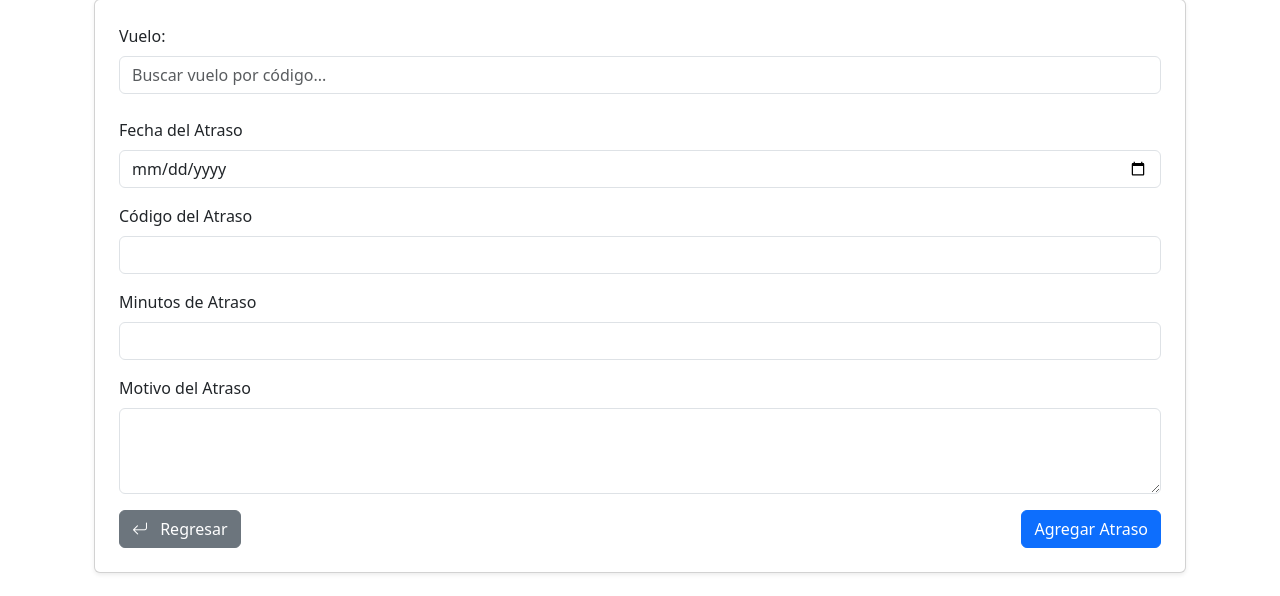
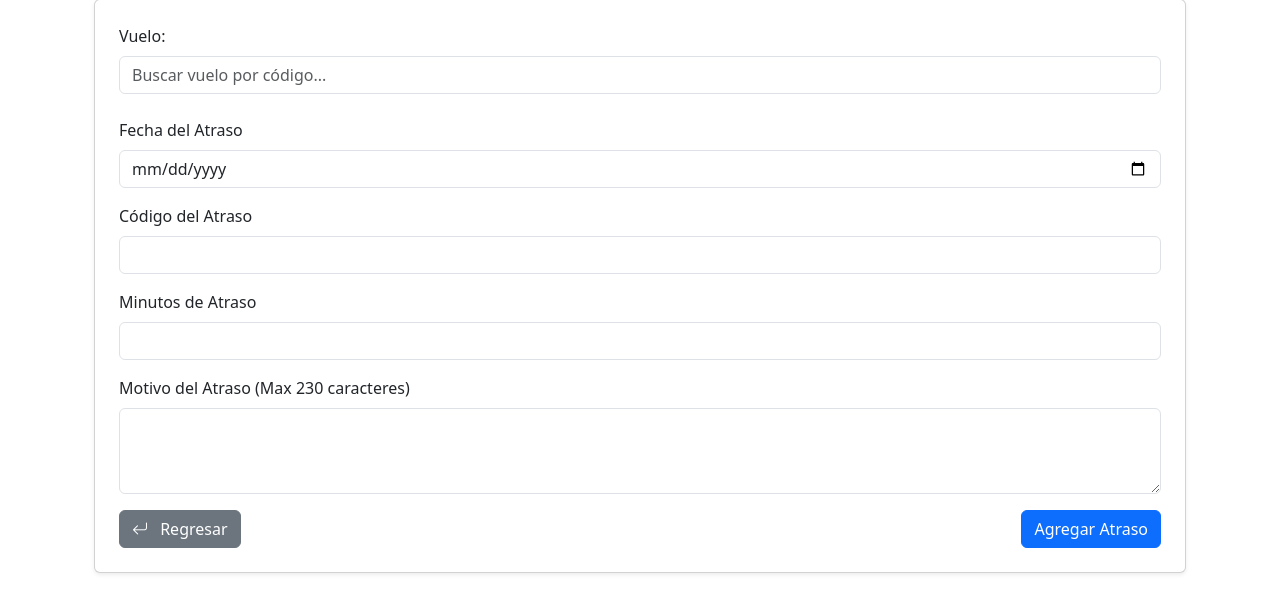
Before and after one commit to RicardoVaca109/SwissportEmsaWebApp, a Django app: template atrasos/templates/add_atrasos_tmp.html in a window 1280 px wide. Shown: the part 167-763 px from the top of the page. Run offline with Django 5.2, Linux system fonts and the light colour scheme; the template is opened without the code that fills it, so the values that code supplies are empty.

Commit message:
Se limita de mejorar manera el ingreso de ciertos datos para evitar errores

```diff
--- a/atrasos/templates/add_atrasos_tmp.html
+++ b/atrasos/templates/add_atrasos_tmp.html
@@ -31,8 +31,8 @@
             </div>
 
             <div class="mb-3">
-                <label for="motivo_atraso" class="form-label">Motivo del Atraso</label>
-                <textarea class="form-control" id="motivo_atraso" name="motivo_atraso" rows="3" required></textarea>
+                <label for="motivo_atraso" class="form-label">Motivo del Atraso (Max 230 caracteres)</label>
+                <textarea class="form-control" id="motivo_atraso" name="motivo_atraso" rows="3" maxlength="230" required></textarea>
             </div>
 
             <!-- Botones de acción -->
```
